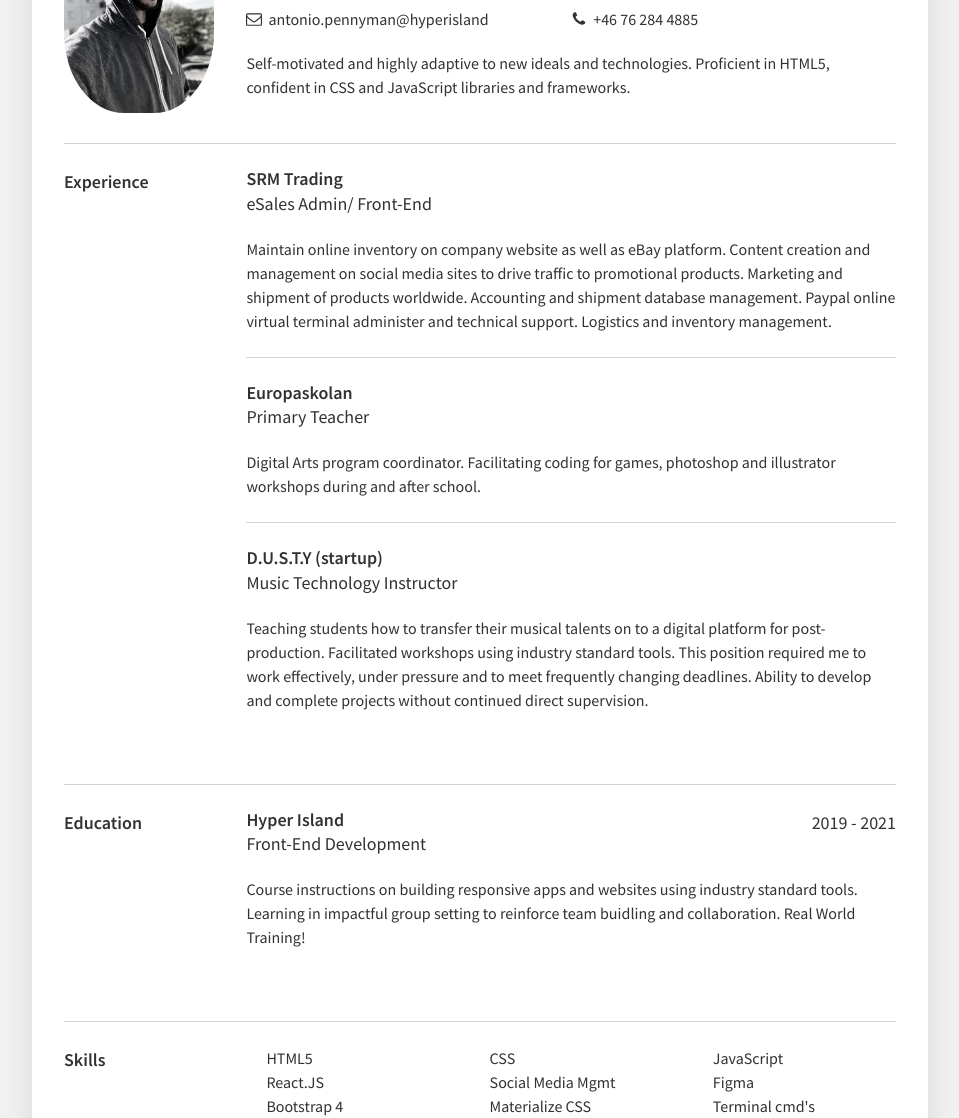
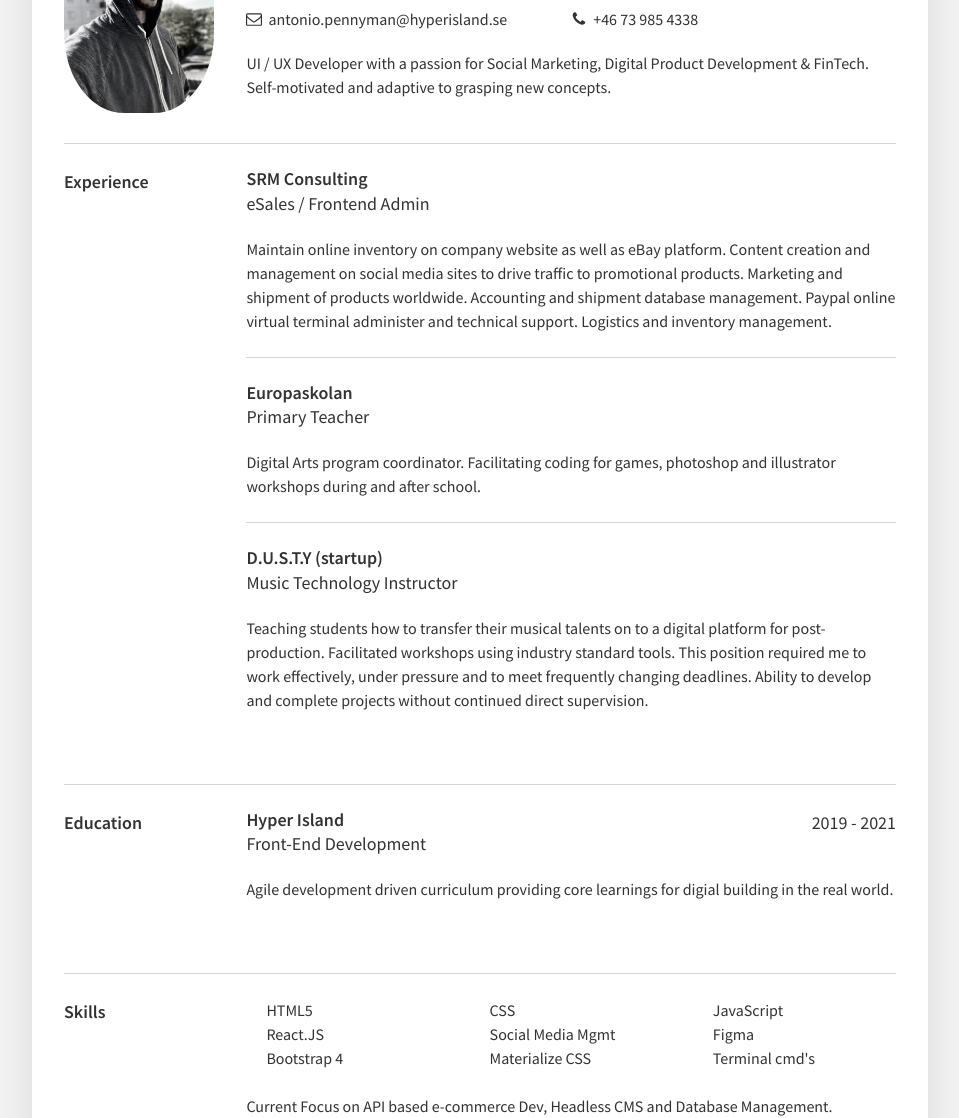
Before and after one commit to silkRoadKodie/HTML-Resume-PDF, a plain HTML site: page index.html in a window 1280 px wide. Shown: the part 183-1301 px from the top of the page, without its empty margins (160-1119 px from the left). Drawn offline with nearby package versions, Linux system fonts and the light colour scheme.

Commit message:
contact update

```diff
--- a/index.html
+++ b/index.html
@@ -21,15 +21,16 @@
         <div class="links">
           <div class="link-item">
             <svg class="icon" viewBox="0 0 1792 1792" xmlns="http://www.w3.org/2000/svg"><path d="M1664 1504v-768q-32 36-69 66-268 206-426 338-51 43-83 67t-86.5 48.5-102.5 24.5h-2q-48 0-102.5-24.5t-86.5-48.5-83-67q-158-132-426-338-37-30-69-66v768q0 13 9.5 22.5t22.5 9.5h1472q13 0 22.5-9.5t9.5-22.5zm0-1051v-24.5l-.5-13-3-12.5-5.5-9-9-7.5-14-2.5h-1472q-13 0-22.5 9.5t-9.5 22.5q0 168 147 284 193 152 401 317 6 5 35 29.5t46 37.5 44.5 31.5 50.5 27.5 43 9h2q20 0 43-9t50.5-27.5 44.5-31.5 46-37.5 35-29.5q208-165 401-317 54-43 100.5-115.5t46.5-131.5zm128-37v1088q0 66-47 113t-113 47h-1472q-66 0-113-47t-47-113v-1088q0-66 47-113t113-47h1472q66 0 113 47t47 113z"/></svg>
-            <a href="mailto:antonio.pennyman@hyperisland.se">antonio.pennyman@hyperisland</a>
+            <a href="mailto:antonio.pennyman@hyperisland.se">antonio.pennyman@hyperisland.se</a>
           </div>
           <div class="link-item">
             <svg  class="icon" viewBox="0 0 1792 1792" xmlns="http://www.w3.org/2000/svg"><path d="M1600 1240q0 27-10 70.5t-21 68.5q-21 50-122 106-94 51-186 51-27 0-53-3.5t-57.5-12.5-47-14.5-55.5-20.5-49-18q-98-35-175-83-127-79-264-216t-216-264q-48-77-83-175-3-9-18-49t-20.5-55.5-14.5-47-12.5-57.5-3.5-53q0-92 51-186 56-101 106-122 25-11 68.5-21t70.5-10q14 0 21 3 18 6 53 76 11 19 30 54t35 63.5 31 53.5q3 4 17.5 25t21.5 35.5 7 28.5q0 20-28.5 50t-62 55-62 53-28.5 46q0 9 5 22.5t8.5 20.5 14 24 11.5 19q76 137 174 235t235 174q2 1 19 11.5t24 14 20.5 8.5 22.5 5q18 0 46-28.5t53-62 55-62 50-28.5q14 0 28.5 7t35.5 21.5 25 17.5q25 15 53.5 31t63.5 35 54 30q70 35 76 53 3 7 3 21z"/></svg>
-            <a href="tel:+46 76 284 4885">+46 76 284 4885</a>
+            <a href="tel:+46 76 284 4885">+46 73 985 4338</a>
           </div>
         </div> <!-- end links -->
 
-       <p>Self-motivated and highly adaptive to new ideals and technologies. Proficient in HTML5, confident in CSS and JavaScript libraries and frameworks.</p>
+       <p>UI / UX Developer with a passion for Social Marketing, Digital Product Development & FinTech.
+         <br> Self-motivated and adaptive to grasping new concepts.</p>
       </div>
     </section>
 
@@ -39,8 +40,8 @@
         <div class="job">
           <div class="job-title-container">
             <div>
-              <div class="job-company">SRM Trading</div>
-              <div class="job-title">eSales Admin/ Front-End</div>
+              <div class="job-company">SRM Consulting</div>
+              <div class="job-title">eSales / Frontend Admin</div>
             </div>
             <div>
 
@@ -90,7 +91,7 @@
              2019 - 2021
             </div>
           </div> <!-- end job-title container -->
-          <p>Course instructions on building responsive apps and websites using industry standard tools. Learning in impactful group setting to reinforce team buidling and collaboration. Real World Training!</p>
+          <p>Agile development driven curriculum providing core learnings for digial building in the real world.</p>
         </div> <!-- end job -->
       </div>
     </section>
@@ -119,7 +120,7 @@
           </ul>
         </div> <!-- end skills-container -->
 
-        <p>Currently learning PHP database development and Meteor JS.</p>
+        <p>Current Focus on API based e-commerce Dev, Headless CMS and Database Management.</p>
       </div>
     </section>
 
@@ -140,7 +141,7 @@
       <div class="section-title">References</div>
       <div>
         <div class="job-company">Stephen Maris, CEO</div>
-        <div class="job-title">SRM Trading.</div>
+        <div class="job-title">SRM Consulting</div>
         <div class="links">
           <div class="link-item">
             <svg class="icon" viewBox="0 0 1792 1792" xmlns="http://www.w3.org/2000/svg"><path d="M1520 1216q0-40-28-68l-208-208q-28-28-68-28-42 0-72 32 3 3 19 18.5t21.5 21.5 15 19 13 25.5 3.5 27.5q0 40-28 68t-68 28q-15 0-27.5-3.5t-25.5-13-19-15-21.5-21.5-18.5-19q-33 31-33 73 0 40 28 68l206 207q27 27 68 27 40 0 68-26l147-146q28-28 28-67zm-703-705q0-40-28-68l-206-207q-28-28-68-28-39 0-68 27l-147 146q-28 28-28 67 0 40 28 68l208 208q27 27 68 27 42 0 72-31-3-3-19-18.5t-21.5-21.5-15-19-13-25.5-3.5-27.5q0-40 28-68t68-28q15 0 27.5 3.5t25.5 13 19 15 21.5 21.5 18.5 19q33-31 33-73zm895 705q0 120-85 203l-147 146q-83 83-203 83-121 0-204-85l-206-207q-83-83-83-203 0-123 88-209l-88-88q-86 88-208 88-120 0-204-84l-208-208q-84-84-84-204t85-203l147-146q83-83 203-83 121 0 204 85l206 207q83 83 83 203 0 123-88 209l88 88q86-88 208-88 120 0 204 84l208 208q84 84 84 204z"/></svg>
```
Also changed, not shown: 1 other file.
